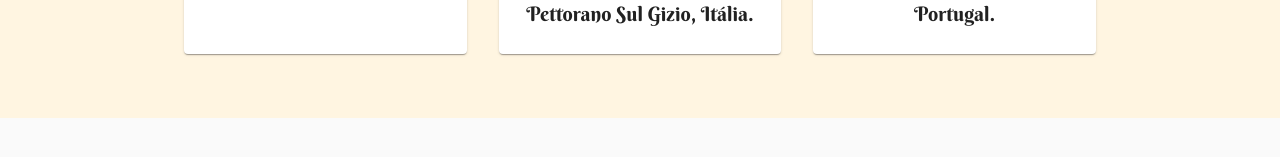
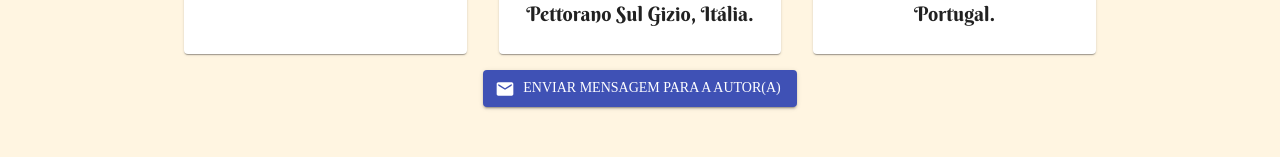
Before and after one commit to dhiogocorrea/family_project, a React (Create React App) app: page / in a window 1280 px wide. Shown: the part 889-1046 px from the top of the page. Before the commit the page ends 1007 px from the top, so only its background shows below. Built offline with nearby package versions, Linux system fonts and the light colour scheme.

Commit message:
added send message btn on home

```diff
--- a/src/pages/Family/index.js
+++ b/src/pages/Family/index.js
@@ -68,7 +68,7 @@ const Family = () => {
             color="primary"
             startIcon={<Mail />}
           >
-            Enviar mensagem para a autora
+            Enviar mensagem para a autor(a)
           </Button>
         </Container>
       </main>
--- a/src/pages/Home/index.js
+++ b/src/pages/Home/index.js
@@ -1,13 +1,10 @@
 import React from 'react';
-import Card from '@material-ui/core/Card';
-import CardContent from '@material-ui/core/CardContent';
-import CardMedia from '@material-ui/core/CardMedia';
-import CssBaseline from '@material-ui/core/CssBaseline';
+import {Button, Link, Typography, Container, Card, CardMedia, CardContent, CssBaseline} from '@material-ui/core';
 import Grid from '@material-ui/core/Grid';
-import Typography from '@material-ui/core/Typography';
 import {makeStyles} from '@material-ui/core/styles';
-import Container from '@material-ui/core/Container';
-import Link from '@material-ui/core/Link';
+
+import Mail from '@material-ui/icons/Mail';
+
 import {useHistory} from 'react-router-dom';
 
 import {title, subtitle, families} from '../../core/utils/site_variables';
@@ -37,6 +34,10 @@ const useStyles = makeStyles(theme => ({
   },
   cardContent: {
     flexGrow: 1,
+  },
+  btn: {
+    marginTop: theme.spacing(2),
+    fontFamily: 'Times New Roman',
   },
   footer: {
     backgroundColor: theme.palette.background.paper,
@@ -87,6 +88,15 @@ export default function Home() {
               </Grid>
             ))}
           </Grid>
+          <Button
+            onClick={() => history.push('/mail')}
+            className={classes.btn}
+            variant="contained"
+            color="primary"
+            startIcon={<Mail />}
+          >
+            Enviar mensagem para a autor(a)
+          </Button>
         </Container>
       </main>
     </React.Fragment>
```
